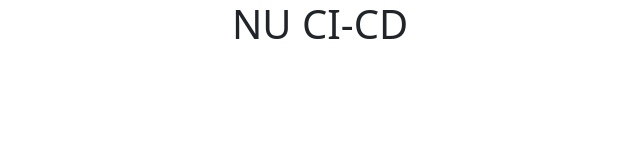
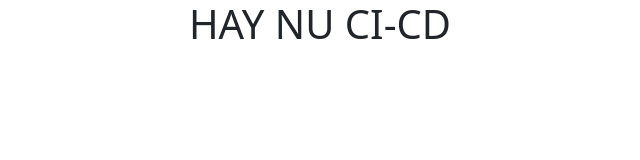
Before and after one commit to markTeerasak/NU-CI-CD-TEERASAK, a plain HTML site: page public/index.html in a window 1280 px wide. Shown: the whole page, without its empty margins (320-960 px from the left). Drawn offline with nearby package versions, Linux system fonts and the light colour scheme.

Commit message:
edit index

```diff
--- a/public/index.html
+++ b/public/index.html
@@ -10,7 +10,7 @@
 </head>
 <body>
   <div class="container">
-    <h1 class="text-center">NU CI-CD</h1>
+    <h1 class="text-center">HAY NU CI-CD</h1>
   </div>
 </body>
 </html>
```
